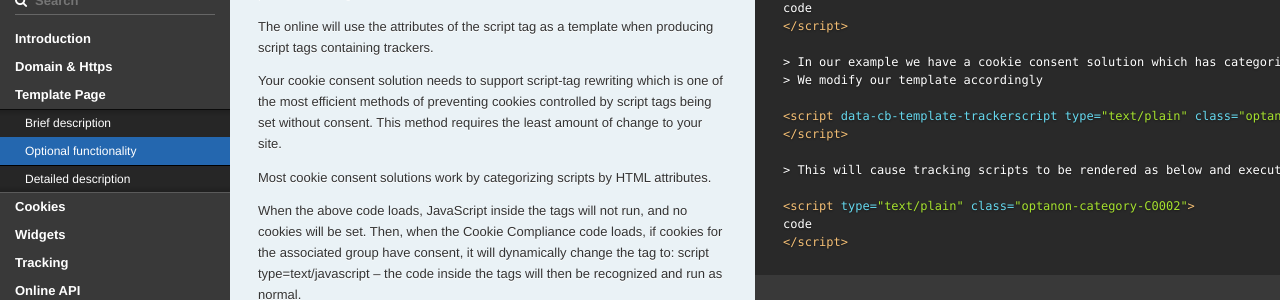
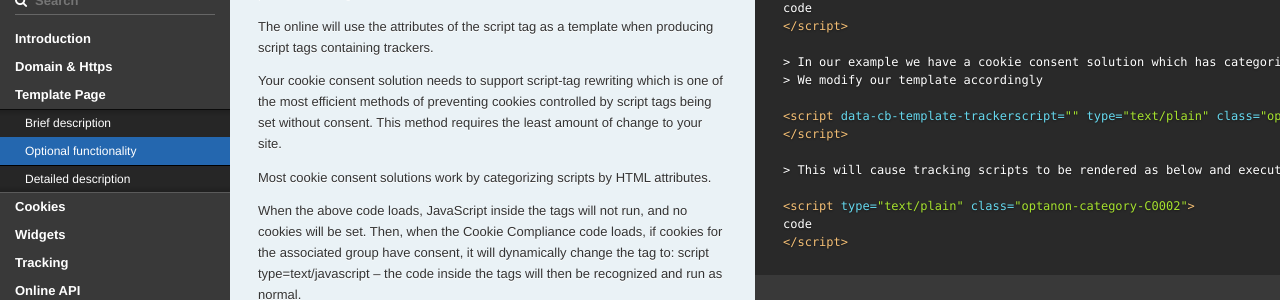
Before and after one commit to visit/citybreak-online-doc, a Jekyll site: the page built from index.md, in a window 1280 px wide and 900 px high, scrolled down 2305 px. Shown: the part 151-451 px from the top of the window. Built offline with Jekyll 4.4.1, drawn with Linux system fonts in a browser that asks for light colours; our own code applies the rules of GitHub Pages for plain Markdown files.

Commit message:
Update template.md

```diff
--- a/_includes/template.md
+++ b/_includes/template.md
@@ -40,7 +40,7 @@ code
 > In our example we have a cookie consent solution which has categorized tracking scripts using a CSS class 'optanon-category-C0002'.
 > We modify our template accordingly
 
-<script data-cb-template-trackerscript type="text/plain" class="optanon-category-C0002">
+<script data-cb-template-trackerscript="" type="text/plain" class="optanon-category-C0002">
 </script>
 
 > This will cause tracking scripts to be rendered as below and execution to be handed over to the control of your cookie consent solution, using script-tag rewriting:
```
